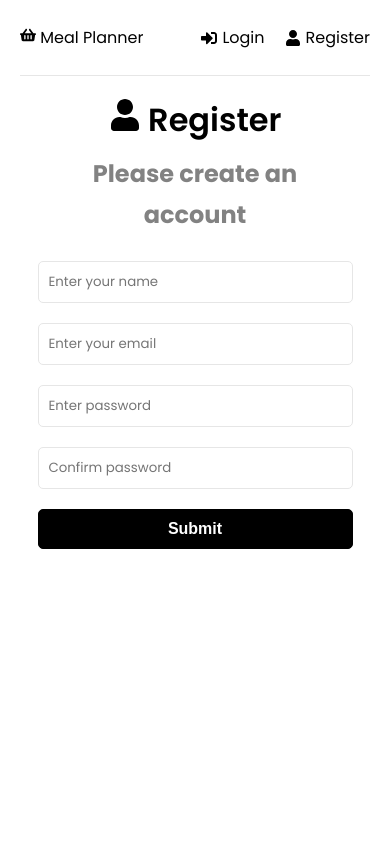
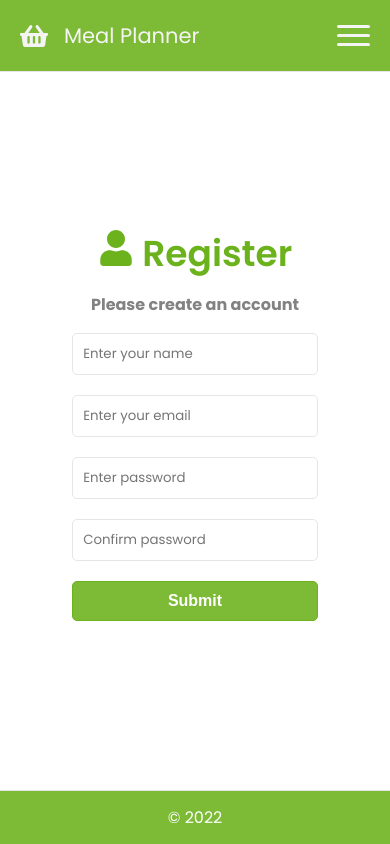
Before and after one commit to tsimian/meal_planner_old, a React (Create React App) app in the folder frontend/: page /Register in a window 390 px wide. Built offline with nearby package versions, Linux system fonts and the light colour scheme.

Commit message:
Added Footer and responsive navbar

```diff
--- a/frontend/src/App.js
+++ b/frontend/src/App.js
@@ -6,6 +6,7 @@ import {
 import { ToastContainer } from 'react-toastify'
 import 'react-toastify/dist/ReactToastify.css'
 import Header from './components/Header'
+import Footer from './components/Footer'
 import Dashboard from './pages/Dashboard'
 import Login from './pages/Login'
 import Register from './pages/Register'
@@ -16,11 +17,14 @@ function App() {
       <Router>
         <div className="container">
         <Header />
-          <Routes>
-            <Route path='/' element={<Dashboard />} />
-            <Route path='/Login' element={<Login />} />
-            <Route path='/Register' element={<Register />} />
-          </Routes>
+          <div className="content">
+            <Routes>
+              <Route path='/' element={<Dashboard />} />
+              <Route path='/Login' element={<Login />} />
+              <Route path='/Register' element={<Register />} />
+            </Routes>
+          </div>
+        <Footer />
         </div>
       </Router>
       <ToastContainer />
--- /dev/null
+++ b/frontend/src/components/Footer.jsx
@@ -0,0 +1,9 @@
+function Footer() {
+  return (
+    <footer className="footer">
+        &copy; 2022
+    </footer>
+  )
+}
+
+export default Footer
--- a/frontend/src/components/Header.jsx
+++ b/frontend/src/components/Header.jsx
@@ -1,9 +1,16 @@
+import { useState } from 'react'
 import { FaShoppingBasket, FaSignInAlt, FaSignOutAlt, FaUser } from 'react-icons/fa'
 import { Link, useNavigate } from 'react-router-dom'
 import { useSelector, useDispatch } from 'react-redux'
 import { logout, reset } from '../features/auth/authSlice'
 
 function Header() {
+
+    const [navOpen, setNavOpen] = useState(false)
+
+    const toggleNav = () => {
+      setNavOpen(!navOpen)
+    }
 
     const navigate = useNavigate()
     const dispatch = useDispatch()
@@ -17,33 +24,79 @@ function Header() {
 
   return (
     <header className='header'>
-        <div className="logo">
+        <div className="brand">
             <Link to='/'>
-              <FaShoppingBasket />  Meal Planner
+              <FaShoppingBasket size={'28px'} className="logo" />
+              <div className="brand-name">
+                 Meal Planner
+              </div>
             </Link>
         </div>
+        <div className="navbar">
           <ul>
           {user ? (
+            <>
               <li>
-            <button className='btn' onClick={onLogout}>
-              <FaSignOutAlt /> Logout
-            </button>
+                Messages
               </li>
+              <li>
+                <div className='logout-btn' onClick={onLogout}>
+                Logout
+                </div>
+              </li>
+            </>
           ) : (
             <>
               <li>
                 <Link to='/login'>
-                <FaSignInAlt /> Login
+                  Login
                 </Link>
               </li>
               <li>
                 <Link to='/register'>
-                <FaUser /> Register
+                  Register
                 </Link>
               </li>
             </>
           )}
           </ul>
+          <div className="toggle-container">
+              <div className={navOpen ? "toggle-btn close" : "toggle-btn"} onClick={toggleNav}>
+                  <span className="bar"></span>
+                  <span className="bar"></span>
+                  <span className="bar"></span>
+              </div>
+          </div>
+          <div className={navOpen ? "mobile-menu active" : "mobile-menu"} onClick={toggleNav}>
+            <ul>
+              {user ? (
+                <>
+                  <li>
+                    Messages
+                  </li>
+                  <li>
+                    <div className='logout-btn' onClick={onLogout}>
+                    Logout
+                    </div>
+                  </li>
+                </>
+              ) : (
+                <>
+                  <li onClick={toggleNav}>
+                    <Link to='/login'>
+                      Login
+                    </Link>
+                  </li>
+                  <li onClick={toggleNav}>
+                    <Link to='/register'>
+                      Register
+                    </Link>
+                  </li>
+                </>
+              )}
+            </ul>
+          </div>
+        </div>
     </header>
   )
 }
--- a/frontend/src/index.css
+++ b/frontend/src/index.css
@@ -8,7 +8,16 @@
 
 body {
   font-family: 'Poppins', sans-serif;
-  height: 100vh;
+  width: 100vw;
+  min-height: 100vh;
+  /* Hide scrollbar for IE, Edge and Firefox */
+  -ms-overflow-style: none;  /* IE and Edge */
+  scrollbar-width: none;  /* Firefox */
+}
+
+/* Hide scrollbar for Chrome, Safari and Opera */
+body::-webkit-scrollbar {
+  display: none;
 }
 
 a {
@@ -24,6 +33,16 @@ ul {
   list-style: none;
 }
 
+ul li {
+  font-size: 21px;
+  color: #f4f4f4;
+  cursor: pointer;
+}
+
+ul li:hover {
+  color: #777;
+}
+
 li {
   line-height: 2.2;
 }
@@ -37,9 +56,11 @@ h3 {
 
 .container {
   width: 100%;
-  max-width: 960px;
+  height: 100vh;
+  display: flex;
+  flex-direction: column;
+  justify-content: space-between;
   margin: 0 auto;
-  padding: 0 20px;
   text-align: center;
 }
 
@@ -47,9 +68,36 @@ h3 {
   display: flex;
   justify-content: space-between;
   align-items: center;
-  padding: 20px 0;
+  padding: 20px;
   border-bottom: 1px solid #e6e6e6;
   margin-bottom: 20px;
+  background-color: #7dba36;
+  width: 100%;
+}
+
+.brand {
+  width: 50%;
+  display: flex;
+  align-items: center;
+}
+
+.brand a {
+  display: flex;
+  justify-content: space-between;
+  align-items: center;
+  flex-wrap: nowrap;
+  color: #f4f4f4;
+  margin-right: 1rem;
+}
+
+.logo {
+  margin-right: 1rem;
+}
+
+.brand-name {
+  white-space: nowrap;
+  font-size: 21px;
+  font-weight: 500;
 }
 
 .header ul {
@@ -65,6 +113,7 @@ h3 {
 .header ul li a {
   display: flex;
   align-items: center;
+  color: #f4f4f4;
 }
 
 .header ul li a:hover {
@@ -75,16 +124,139 @@ h3 {
   margin-right: 5px;
 }
 
+/* Start navbar */
+
+.navbar {
+  display: flex;
+  justify-content: space-evenly;
+  align-items: center;
+}
+
+.toggle-btn {
+  z-index: 9;
+  position: sticky;
+  width: 33px;
+  height: 21px;
+  top: .75rem;
+  right: 1rem;
+  cursor: pointer;
+  display: none;
+  flex-direction: column;
+  justify-content: space-between;
+}
+
+.toggle-btn .bar {
+  height: 3.3px;
+  background-color: #f4f4f4;
+  border-radius: 6px;
+}
+
+/* .toggle-btn .bar:nth-child(1) {
+  transition: 0.25s ease-in;
+}
+
+.toggle-btn .bar:nth-child(2) {
+  transition: 0.5s ease-in;
+}
+
+.toggle-btn .bar:nth-child(3) {
+  transition: 0.25s ease-in;
+} */
+
+.mobile-menu {
+  position: fixed;
+  top: 0;
+  left: 0;
+  width: 100%;
+  height: 100%;
+  background: rgba(0, 0, 0, 0.616);
+  color: #fff;
+  visibility: hidden;
+  overflow: hidden;
+  display: flex;
+  align-items: center;
+  justify-content: center;
+}
+
+.mobile-menu.active {
+  visibility: visible;
+}
+
+.mobile-menu ul {
+  display: flex;
+  flex-direction: column;
+}
+
+.mobile-menu ul li a {
+  font-size: 24px;
+}
+
+/* End navbar */
+
 .heading {
-  font-size: 2rem;
+  font-size: 1.5rem;
   font-weight: 700;
-  margin-bottom: 25px;
+  margin-bottom: 14px;
   padding: 0 20px;
+}
+
+.heading h1 {
+  color: #6cb21d;
 }
 
 .heading p {
   color: #828282;
 }
+
+/* Start Popup */
+
+/* body.active-popup {
+  overflow-y: hidden;
+} */
+
+.popup-btn {
+  background-color: rgba(0, 0, 0, 0.616);
+  border-radius: 3rem;
+}
+
+.popup, .overlay {
+  width: 100vw;
+  height: 100vh;
+  top: 0;
+  left: 0;
+  right: 0;
+  bottom: 0;
+  position: fixed;
+}
+
+.overlay {
+  background: rgba(0, 0, 0, 0.616);
+}
+
+.popup-content {
+  position: absolute;
+  top: 40%;
+  left: 50%;
+  transform: translate(-50%, -50%);
+  line-height: 1.4;
+  background: #f1f1f1;
+  color: #000;
+  padding: 14px 28px;
+  border-radius: 0.25rem;
+  max-width: 900px;
+  min-width: 300px;
+}
+
+.close-popup {
+  position: absolute;
+  top: 10px;
+  right: 10px;
+  padding: 5px 7px;
+  border: none;
+  cursor: pointer;
+}
+
+/* End Popup */
 
 .meals {
   display: grid;
@@ -95,17 +267,44 @@ h3 {
 .meal {
   background-color: #f4f4f4;
   margin: 10px 0;
-  padding: 20px 0 10px;
-  position: relative;
+  /* position: relative; */
 }
 
-.meal .close {
-  position: absolute;
-  top: 10px;
-  right: 15px;
+.tile {
+  box-shadow: 0 4px 8px 0 rgba(0,0,0,0.2);
+  transition: 0.3s;
+}
+
+.tile:hover {
+  box-shadow: 0 8px 16px 0 rgba(0,0,0,0.2);
+  transform: translateY(-3px);
+  transition: 0.5ms;
+}
+
+.tile-header {
+  display: flex;
+  justify-content: space-between;
+  padding: 5px 12px;
+  /* border-radius: 0.25rem 0.25rem 0 0; */
+  align-items: center;
+  background-color: #7dba36;
+}
+
+.tile-header h4 {
+  color: #f4f4f4;
+}
+
+.tile-content {
+  margin-top: 1rem;
+  padding: 0 10px;
+}
+
+.tile .close {
+  /* position: absolute; */
   cursor: pointer;
   border: none;
   background: none;
+  color: #f4f4f4;
 }
 
 .form,
@@ -137,9 +336,9 @@ h3 {
 
 .btn {
   padding: 10px 20px;
-  border: 1px solid #000;
+  border: 1px solid #6cb21d;
   border-radius: 5px;
-  background: #000;
+  background: #7dba36;
   color: #fff;
   font-size: 16px;
   font-weight: 700;
@@ -191,6 +390,16 @@ h3 {
   animation: spin 1.2s linear infinite;
 }
 
+.footer {
+  padding: 14px;
+  border-top: 1px solid #e6e6e6;
+  background-color: #7dba36;
+  color: #fff;
+  margin-top: 15px;
+  bottom: 0;
+  width: 100%;
+}
+
 @keyframes spin {
   0% {
     transform: rotate(0deg);
@@ -205,11 +414,41 @@ h3 {
     width: 90%;
   }
 
-  .heading h1 {
-    font-size: 2rem;
+  /* Start navbar */
+
+  .navbar > ul {
+    display: none;
   }
 
+  .toggle-btn {
+    display: flex;
+  }
+
+  .toggle-btn.close .bar:nth-child(1) {
+    transform: rotate(45deg) translate(6px, 6px);
+  }
+
+  .toggle-btn.close .bar:nth-child(2) {
+    /* opacity: 0;
+    transition: 0.5s ease-out; */
+    display: none;
+  }
+
+  .toggle-btn.close .bar:nth-child(3) {
+    transform: rotate(-45deg) translate(6px, -6px);
+  }
+  /* End navbar */
+
   .heading p {
-    font-size: 1.5rem;
+    font-size: 1rem;
+  }
+
+  .meals {
+    display: flex;
+    flex-direction: column;
+  }
+
+  .tile:hover {
+    transform: none;
   }
 }
--- a/frontend/src/pages/Dashboard.jsx
+++ b/frontend/src/pages/Dashboard.jsx
@@ -38,7 +38,7 @@ const Dashboard = () => {
     <>
       <section className="heading">
         <h1>Welcome {user && user.name} </h1>
-        <p>Meals Dashboard</p>
+        <p>Dashboard</p>
       </section>
       <MealForm />
       <section className="content">
--- a/frontend/src/pages/Login.jsx
+++ b/frontend/src/pages/Login.jsx
@@ -64,7 +64,7 @@ function Login() {
                 <h1>
                     <FaSignInAlt /> Login
                 </h1>
-                <p>Login and start setting goals</p>
+                <p>Login and manage your meals!</p>
             </section>
             <section className='form'>
                 <form onSubmit={onSubmit}>
@@ -77,6 +77,7 @@ function Login() {
                             value={email}
                             placeholder='Enter your email'
                             onChange={onChange}
+                            autoComplete="off"
                         />
                     </div>
                     <div className='form-group'>
@@ -88,6 +89,7 @@ function Login() {
                             value={password}
                             placeholder='Enter password'
                             onChange={onChange}
+                            autoComplete="off"
                         />
                     </div>
                     <div className="form-group">
--- a/frontend/src/pages/Register.jsx
+++ b/frontend/src/pages/Register.jsx
@@ -87,6 +87,7 @@ const Register = () => {
                         value={name}
                         placeholder="Enter your name"
                         onChange={onChange}
+                        autoComplete="off"
                     />
                 </div>
                 <div className="form-group">
@@ -98,6 +99,7 @@ const Register = () => {
                         value={email}
                         placeholder="Enter your email"
                         onChange={onChange}
+                        autoComplete="off"
                     />
                 </div>
                 <div className="form-group">
@@ -109,6 +111,7 @@ const Register = () => {
                         value={password}
                         placeholder="Enter password"
                         onChange={onChange}
+                        autoComplete="off"
                     />
                 </div>
                 <div className="form-group">
@@ -120,6 +123,7 @@ const Register = () => {
                         value={password2}
                         placeholder="Confirm password"
                         onChange={onChange}
+                        autoComplete="off"
                     />
                 </div>
                 <div className="form-group">
```
Also changed, not shown: frontend/src/components/MealForm.jsx (+28 -1 lines), frontend/src/components/MealItem.jsx (+12 -6 lines). Lines whose indentation alone changed are shown as unchanged.
